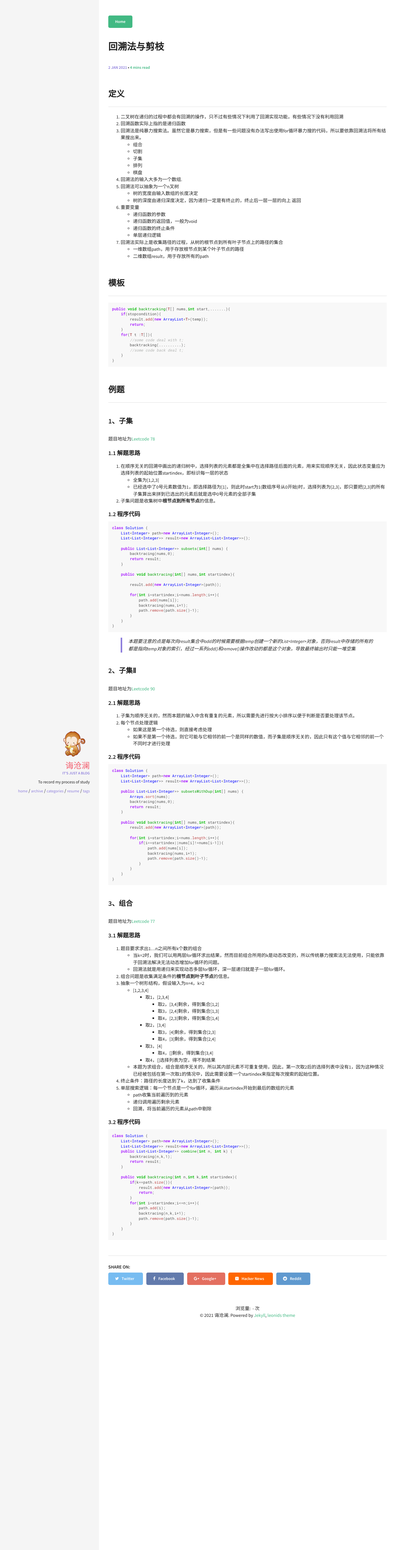
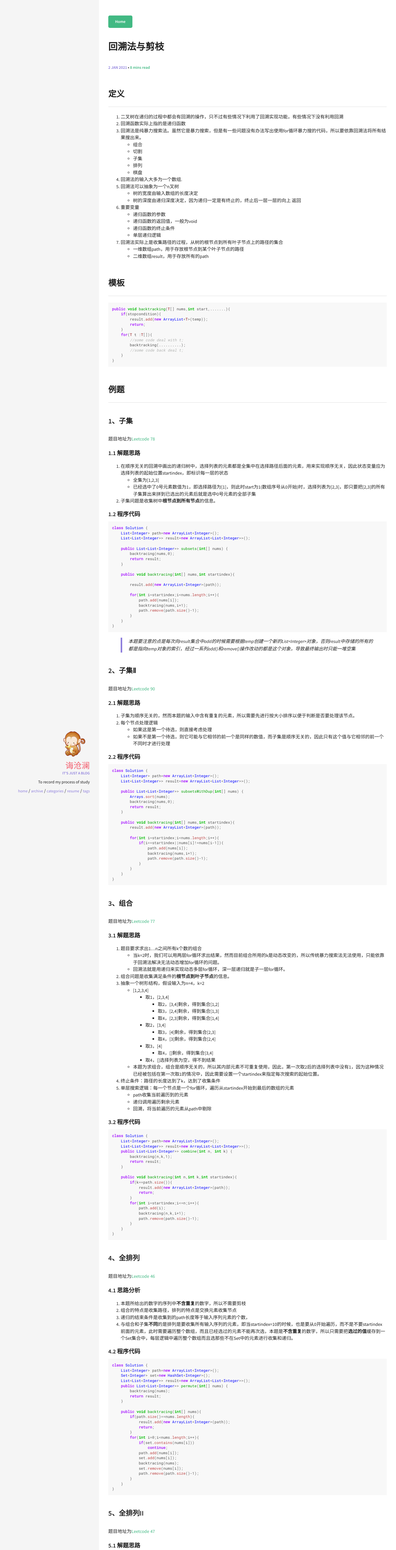
Before and after one commit to MonkeyDatabase/MonkeyDatabase.github.io, a Jekyll site: the page built from _posts/2021-01-01-code-backtracing.md, in a window 1280 px wide. Shown: the whole page at 31% size. Built offline with Jekyll 4.4.1, drawn with Linux system fonts in a browser that asks for light colours; comment, search, counter and statistics services are not loaded.

Commit message:
backtracing

````diff
--- a/_posts/2021-01-01-code-backtracing.md
+++ b/_posts/2021-01-01-code-backtracing.md
@@ -1,7 +1,7 @@
 ---
 layout: post
 title: 回溯法与剪枝
-excerpt: "在刷算法题的过程中，常常遇到剪枝这个词，一般这种情况伴随着超时问题，回溯法可以大大缓解超时的问题，因此本文记录一些回溯法相关的知识"
+excerpt: "在刷算法题的过程中，有些复杂问题使用for循环暴力破解都无法解决，回溯法可有效解决这些复杂问题(组合、子集、切割、排列、棋盘)，因此本文记录一些回溯法相关的知识"
 date:   2021-01-01 16:28:00
 categories: [code]
 comments: true
@@ -124,10 +124,6 @@ class Solution {
 }
 ```
 
-
-
-
-
 ### 3、组合
 
 题目地址为[Leetcode 77](https://leetcode-cn.com/problems/combinations/)
@@ -181,3 +177,158 @@ class Solution {
     }
 }
 ```
+
+### 4、全排列
+
+题目地址为[Leetcode 46](https://leetcode-cn.com/problems/permutations/)
+
+#### 4.1 思路分析
+
+1. 本题所给出的数字的序列中**不含重复**的数字，所以不需要剪枝
+2. 组合的特点是收集路径，排列的特点是交换元素收集节点
+3. 递归的结束条件是收集到的path长度等于输入序列元素的个数，
+4. 与组合和子集**不同**的是排列是要收集所有输入序列的元素，即当startindex=10的时候，也是要从0开始遍历，而不是不要startindex前面的元素，此时需要遍历整个数组，而且已经选过的元素不能再次选，本题是**不含重复**的数字，所以只需要把**选过的值**缓存到一个Set集合中，每层逻辑中遍历整个数组而且选那些不在Set中的元素进行收集和递归。
+
+#### 4.2 程序代码
+
+```java
+class Solution {
+    List<Integer> path=new ArrayList<Integer>();
+    Set<Integer> set=new HashSet<Integer>();
+    List<List<Integer>> result=new ArrayList<List<Integer>>();
+    public List<List<Integer>> permute(int[] nums) {
+        backtracing(nums);
+        return result;
+    }
+
+    public void backtracing(int[] nums){
+        if(path.size()==nums.length){
+            result.add(new ArrayList<Integer>(path));
+            return;
+        }
+        for(int i=0;i<nums.length;i++){
+            if(set.contains(nums[i]))
+                continue;
+            path.add(nums[i]);
+            set.add(nums[i]);
+            backtracing(nums);
+            set.remove(nums[i]);
+            path.remove(path.size()-1);
+        }
+    }
+}
+```
+
+### 5、全排列II
+
+题目地址为[Leetcode 47](https://leetcode-cn.com/problems/permutations-ii/)
+
+#### 5.1 解题思路
+
+1. 本题包含**重复**数字，所以4中只用一个Set标识值选没选过是不可以的
+2. 例如[1,2,2,3]
+   1. [1,2(1),3]和[1,2(2),3]是一样的，剪枝掉相同元素在同一层中的选择
+   2. [1,2(1),2(2)]和[1,2(2),2(1)]是一样的，剪枝掉相同元素，在两个不同层位置颠倒的选择
+3. 难点在于解决第二种剪枝操作
+4. 首先要将这两个不同层的深度差距固定下来，即对数组进行排序，这样选[1,2(1)]紧接着后2(2)还没访问过就可以放入集合，当选[1,2(2)]时，再选2(1)的话，2(1)在数组中紧挨着2(2)，因为已经选了2(2),2(2)与2(1)相同，这种情况已经被[1,2(1)]后选2(2)包括。
+
+#### 5.2 程序代码
+
+``` java
+class Solution {
+    List<Integer> path=new ArrayList<Integer>();
+    List<List<Integer>> result =new ArrayList<List<Integer>>();
+    public List<List<Integer>> permuteUnique(int[] nums) {
+        boolean[] visited = new boolean[nums.length];
+        Arrays.sort(nums);
+        backtracing(nums,visited);
+        return result;
+    }
+
+    public void backtracing(int[] nums,boolean[] visited){
+        if(path.size()==nums.length){
+            result.add(new ArrayList<Integer>(path));
+            return;
+        }
+
+        for(int i=0;i<nums.length;i++){
+            if(visited[i]||i!=0&&nums[i]==nums[i-1]&&visited[i-1]==false)
+                continue;
+            path.add(nums[i]);
+            visited[i]=true;
+            backtracing(nums,visited);
+            path.remove(path.size()-1);
+            visited[i]=false;
+        }
+    }
+}
+```
+
+### 6、分割回文串
+
+题目地址为[Leetcode 131](https://leetcode-cn.com/problems/palindrome-partitioning/)
+
+#### 6.1 解题思路
+
+1. 切割问题是将原序列分割，与组合问题恰恰相反
+2. 每一层递归加一条切割线，切割线的左右两侧均为回文串
+
+#### 6.2 程序代码
+
+```java
+class Solution {
+    List<String> path = new ArrayList<String>();
+    List<List<String>> result = new ArrayList<List<String>>();
+    public List<List<String>> partition(String s) {
+        backtracing(s,0);
+        return result;
+    }
+
+    public void backtracing(String s,int startindex){
+        if(startindex==s.length()){
+            result.add(new ArrayList<String>(path));
+            return;
+        }
+        for(int i=startindex+1;i<=s.length();i++){
+            String str=s.substring(startindex,i);
+            if(isPalindrome(str)){
+                path.add(str);
+            }else{
+                continue;
+            }
+            backtracing(s,i);
+            path.remove(path.size()-1);
+        }
+    }
+
+    public boolean isPalindrome(String s){
+        for(int i=0,j=s.length()-1;i<j;i++,j--){
+            if(s.charAt(i)!=s.charAt(j))
+                return false;
+        }
+        return true;
+    }
+}
+```
+
+
+
+## 总结
+
+1. 重复：如果输入含有重复元素，需要对其进行排序，以便每次递归时辨别重复情况，因为此时重复元素是相邻的，使用数组下标就可以判断。
+2. 子集
+   * 顺序无关
+   * startindex去重
+   * 收集到达所有节点的路径
+3. 组合
+   * 顺序无关
+   * startindex去重
+   * 收集到达满足组合条件的叶子节点的路径
+4. 排列
+   * 顺序有关
+   * visited去重
+   * 收集所有长度与输入数据长度相同的路径
+5. 分割
+   * 分割点顺序无关
+   * startindex去重
+   * 收集到达叶子节点的路径
````
